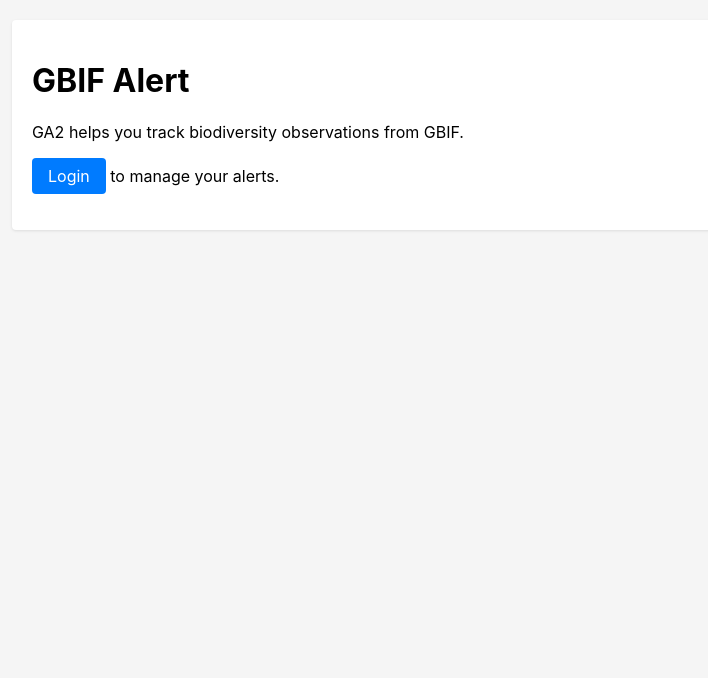
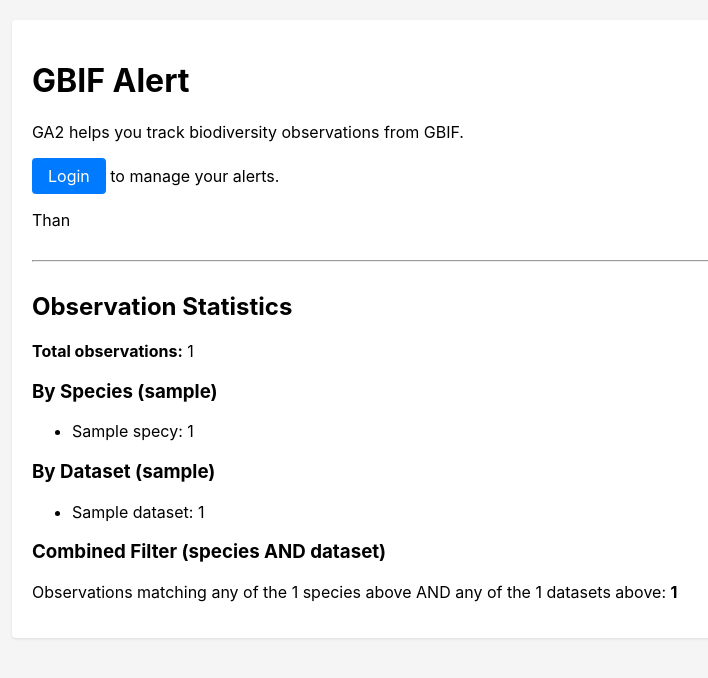
Before and after one commit to thebinaryforest/ga2, a Django app: page / in a window 1280 px wide. Shown: the part 40-718 px from the top of the page, without its empty margins (228-936 px from the left). Run offline with Django 4.2, Linux system fonts and the light colour scheme; tables that the repository leaves empty hold one stand-in row (values such as "Sample post").

Commit message:
A couple of observations counters on the home page (to check perfs stay acceptable on the long run)

```diff
--- a/alerts/views.py
+++ b/alerts/views.py
@@ -1,5 +1,45 @@
 from django.shortcuts import render
+
+from .models import Dataset, Observation, Species
 
 
 def home(request):
-    return render(request, 'home.html')
+    # Total observation count
+    total_count = Observation.objects.count()
+
+    # Pick a few species/datasets for filtered counts (first 3 of each)
+    sample_species = list(Species.objects.all()[:3])
+    sample_datasets = list(Dataset.objects.all()[:3])
+
+    species_counts = [
+        {
+            'species': sp,
+            'count': Observation.objects.filter(species=sp).count(),
+        }
+        for sp in sample_species
+    ]
+
+    dataset_counts = [
+        {
+            'dataset': ds,
+            'count': Observation.objects.filter(source_dataset=ds).count(),
+        }
+        for ds in sample_datasets
+    ]
+
+    # Combined filter: species IN (...) AND dataset IN (...)
+    combined_count = None
+    if sample_species and sample_datasets:
+        combined_count = Observation.objects.filter(
+            species__in=sample_species,
+            source_dataset__in=sample_datasets,
+        ).count()
+
+    return render(request, 'home.html', {
+        'total_count': total_count,
+        'species_counts': species_counts,
+        'dataset_counts': dataset_counts,
+        'combined_count': combined_count,
+        'sample_species': sample_species,
+        'sample_datasets': sample_datasets,
+    })
--- a/templates/home.html
+++ b/templates/home.html
@@ -12,4 +12,36 @@
 <p>GA2 helps you track biodiversity observations from GBIF.</p>
 <p><a href="{% url 'login' %}" class="btn">Login</a> to manage your alerts.</p>
 {% endif %}
+Than
+<hr style="margin: 30px 0;">
+
+<h2>Observation Statistics</h2>
+<p><strong>Total observations:</strong> {{ total_count|default:"0" }}</p>
+
+{% if species_counts %}
+<h3>By Species (sample)</h3>
+<ul>
+    {% for item in species_counts %}
+    <li>{{ item.species.scientific_name }}: {{ item.count }}</li>
+    {% endfor %}
+</ul>
+{% endif %}
+
+{% if dataset_counts %}
+<h3>By Dataset (sample)</h3>
+<ul>
+    {% for item in dataset_counts %}
+    <li>{{ item.dataset.name }}: {{ item.count }}</li>
+    {% endfor %}
+</ul>
+{% endif %}
+
+{% if combined_count is not None %}
+<h3>Combined Filter (species AND dataset)</h3>
+<p>Observations matching any of the {{ sample_species|length }} species above AND any of the {{ sample_datasets|length }} datasets above: <strong>{{ combined_count }}</strong></p>
+{% endif %}
+
+{% if not species_counts and not dataset_counts %}
+<p><em>No observations in the system yet.</em></p>
+{% endif %}
 {% endblock %}
```
